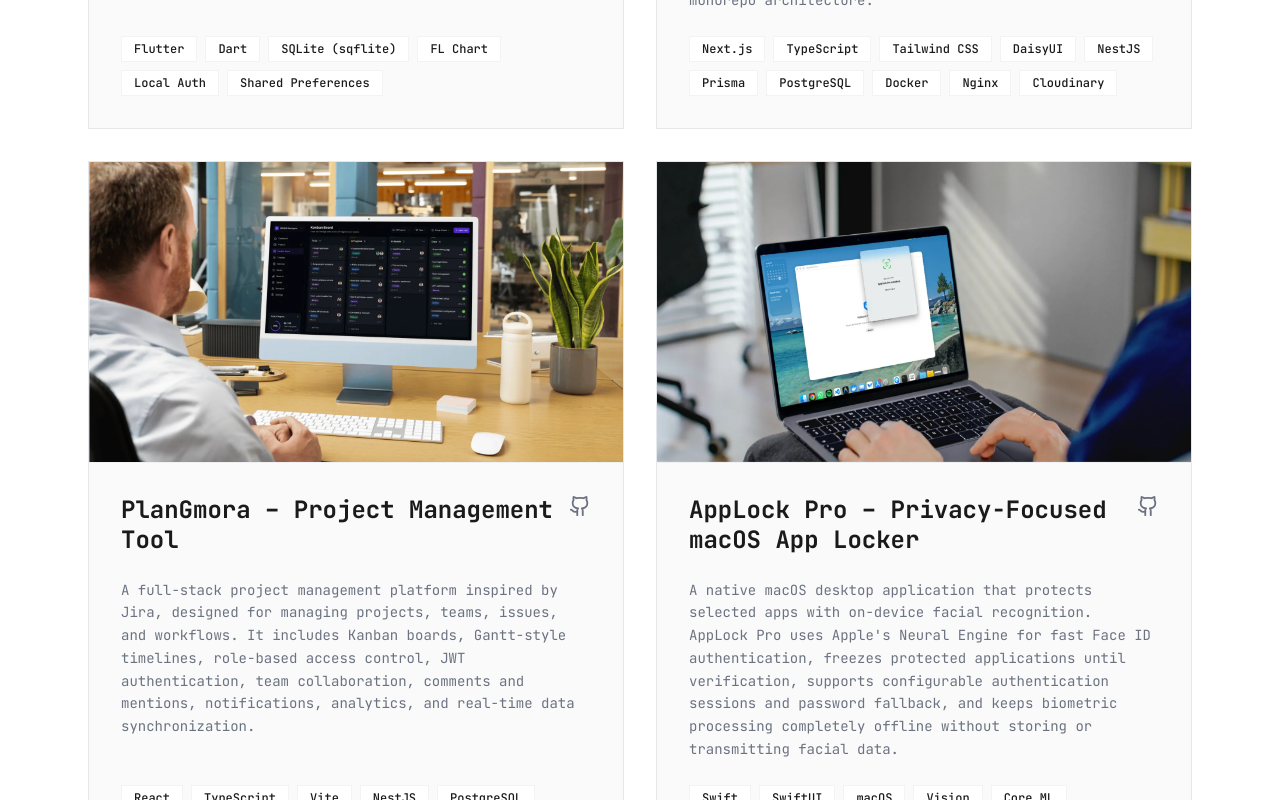
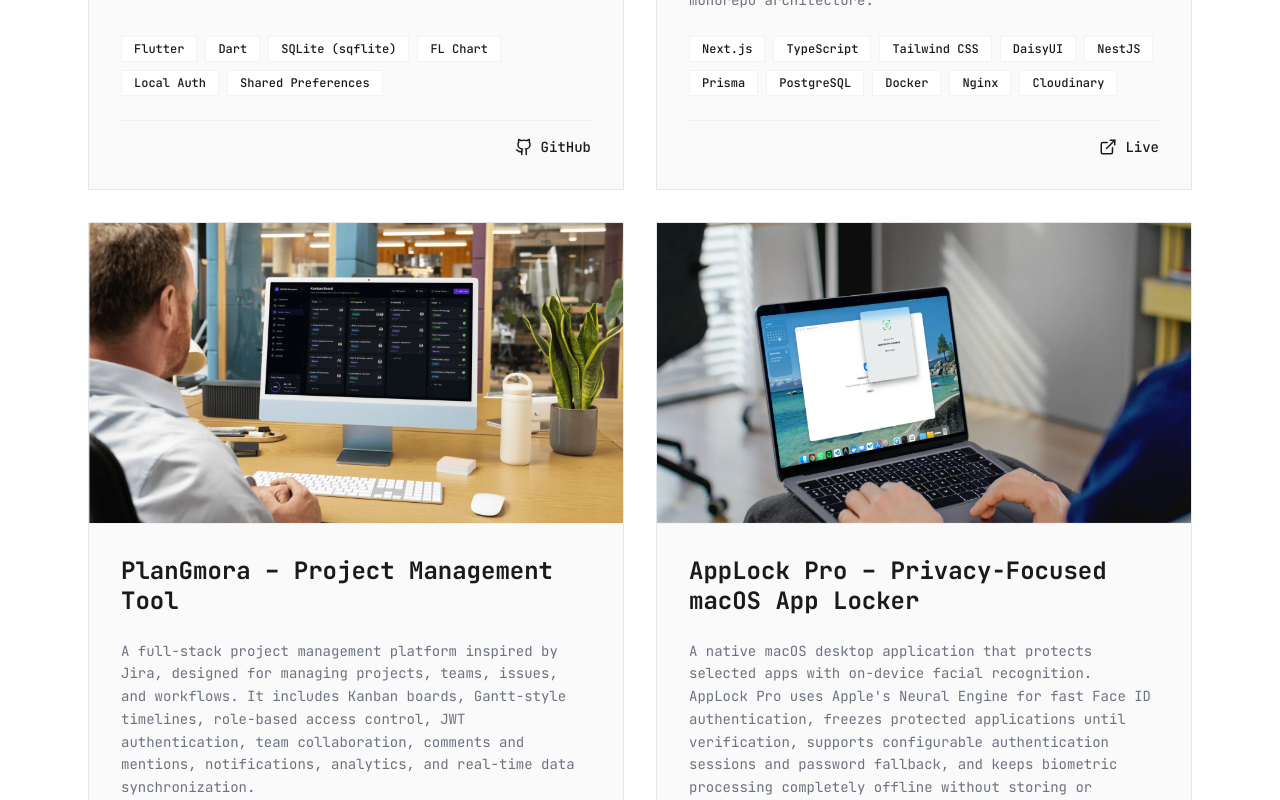
Before and after one commit to ThanojBuddhima/ThanojBuddhima.github.io, a React (Vite) app: page / in a window 1280 px wide. Shown: the part 3620-4420 px from the top of the page. Built offline with nearby package versions, Linux system fonts and the light colour scheme.

Commit message:
Move project links to bottom right and add text

```diff
--- a/src/components/Projects.tsx
+++ b/src/components/Projects.tsx
@@ -104,16 +104,34 @@
                 <h3 className="text-2xl font-bold text-foreground group-hover:text-[#FF6B35] transition-colors leading-tight pr-4">
                   {project.name}
                 </h3>
-                <div className="flex items-center gap-3 shrink-0">
+              </div>
+
+              <p className="text-sm text-muted-foreground leading-relaxed flex-1 mb-6">
+                {project.shortDescription}
+              </p>
+
+              <div className="flex flex-col gap-6 mt-auto">
+                <div className="flex flex-wrap gap-2">
+                  {project.techStack.map((tech, idx) => (
+                    <span
+                      key={idx}
+                      className="px-3 py-1 bg-background text-foreground text-xs font-medium border border-border/50 rounded-none group-hover:border-[#FF6B35]/30 transition-colors"
+                    >
+                      {tech}
+                    </span>
+                  ))}
+                </div>
+
+                <div className="flex items-center justify-end gap-6 pt-4 border-t border-border/50">
                   {project.githubUrl && (
                     <a
                       href={project.githubUrl}
                       target="_blank"
                       rel="noopener noreferrer"
-                      className="text-muted-foreground hover:text-[#FF6B35] transition-colors"
-                      title="View Source Code"
+                      className="flex items-center gap-2 text-sm font-medium text-foreground hover:text-[#FF6B35] transition-colors"
                     >
-                      <Github size={22} />
+                      <Github size={18} />
+                      GitHub
                     </a>
                   )}
                   {project.liveDemoUrl && (
@@ -121,29 +139,14 @@
                       href={project.liveDemoUrl}
                       target="_blank"
                       rel="noopener noreferrer"
-                      className="text-muted-foreground hover:text-[#FF6B35] transition-colors"
-                      title="View Live Demo"
+                      className="flex items-center gap-2 text-sm font-medium text-foreground hover:text-[#FF6B35] transition-colors"
                     >
-                      <ExternalLink size={22} />
+                      <ExternalLink size={18} />
+                      Live
                     </a>
                   )}
                 </div>
               </div>
-
-              <p className="text-sm text-muted-foreground leading-relaxed flex-1 mb-6">
-                {project.shortDescription}
-              </p>
-
-              <div className="flex flex-wrap gap-2 mt-auto">
-                {project.techStack.map((tech, idx) => (
-                  <span
-                    key={idx}
-                    className="px-3 py-1 bg-background text-foreground text-xs font-medium border border-border/50 rounded-none group-hover:border-[#FF6B35]/30 transition-colors"
-                  >
-                    {tech}
-                  </span>
-                ))}
-                </div>
               </div>
             </motion.div>
           ))}
```
